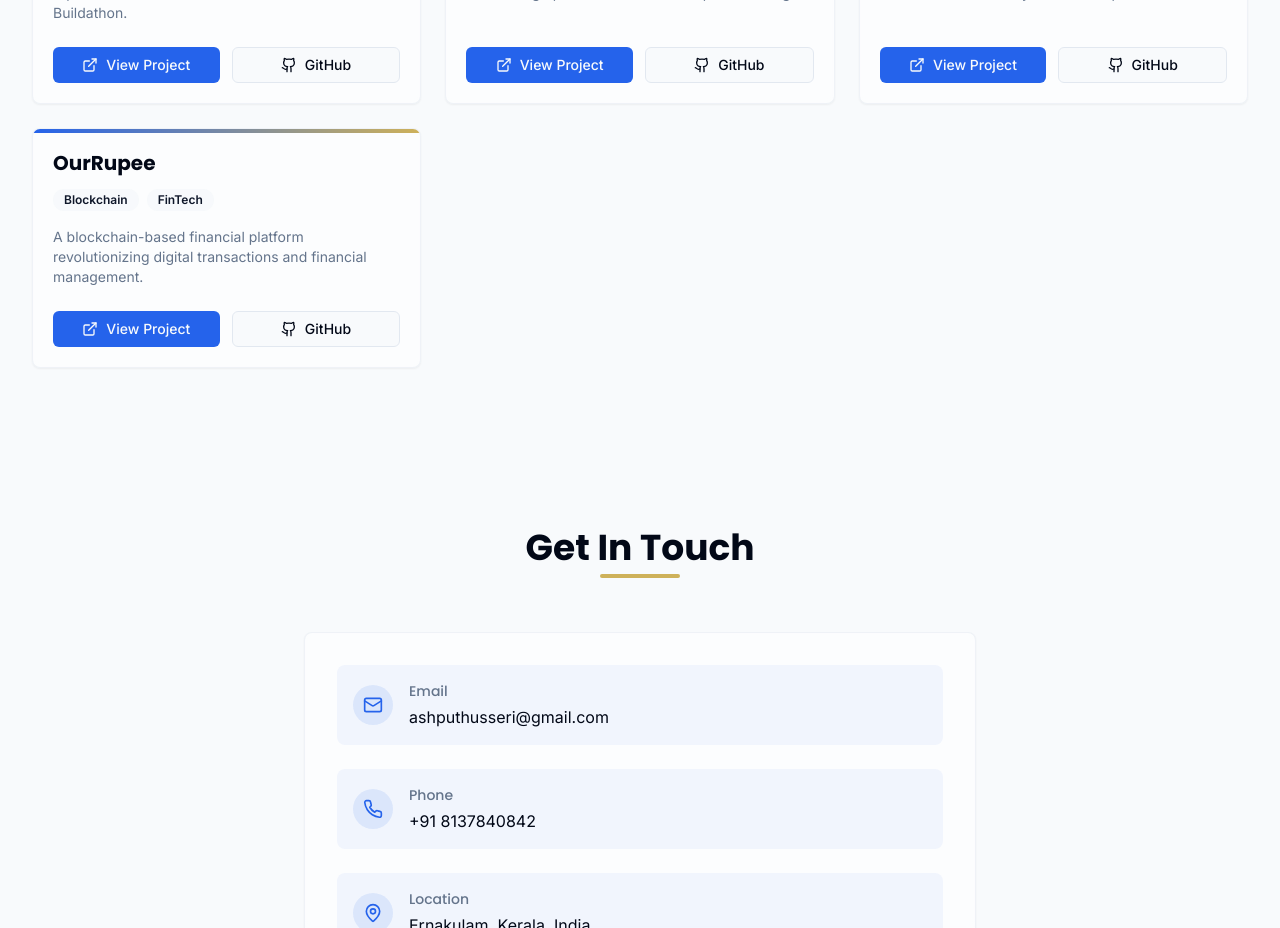
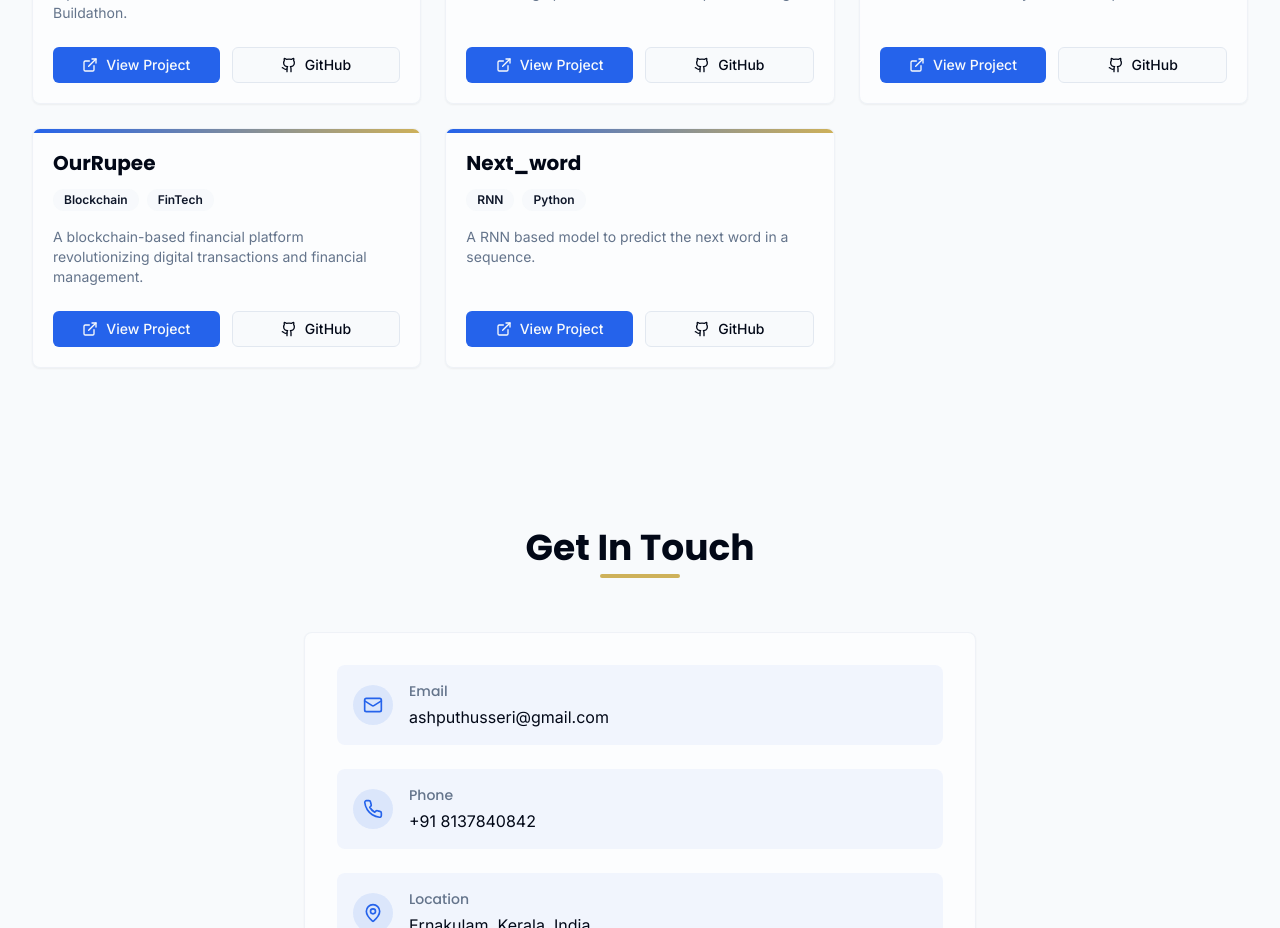
Before and after one commit to ashbi8137/ModenPortfolio, a Next.js app: page / in a window 1280 px wide. Shown: the part 5960-6888 px from the top of the page. Built offline with nearby package versions, Linux system fonts and the light colour scheme.

Commit message:
new project next_word added

```diff
--- a/components/projects.tsx
+++ b/components/projects.tsx
@@ -66,6 +66,14 @@ const projects = [
     description: "A blockchain-based financial platform revolutionizing digital transactions and financial management.",
     liveUrl: "https://devfolio.co/projects/ourrupee-2e2f",
     githubUrl: "https://github.com/ashbi8137/OurRupee",
+  },
+  {
+    id: 8,
+    title: "Next_word",
+    tags: ["RNN", "Python"],
+    description: "A RNN based model to predict the next word in a sequence.",
+    liveUrl: "https://github.com/ashbi8137/Next_word",
+    githubUrl: "https://github.com/ashbi8137/Next_word",
   },
 ]
 
```
